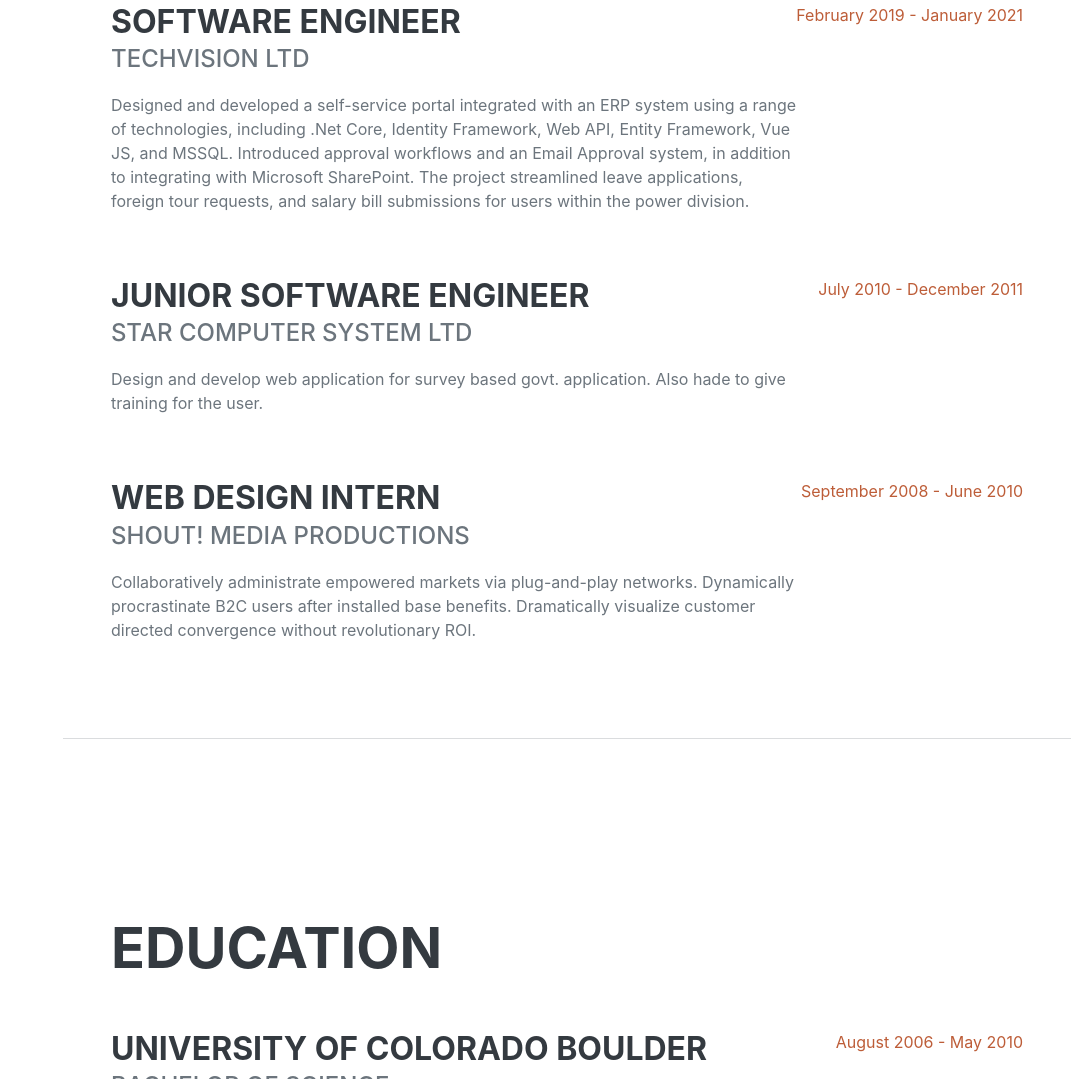
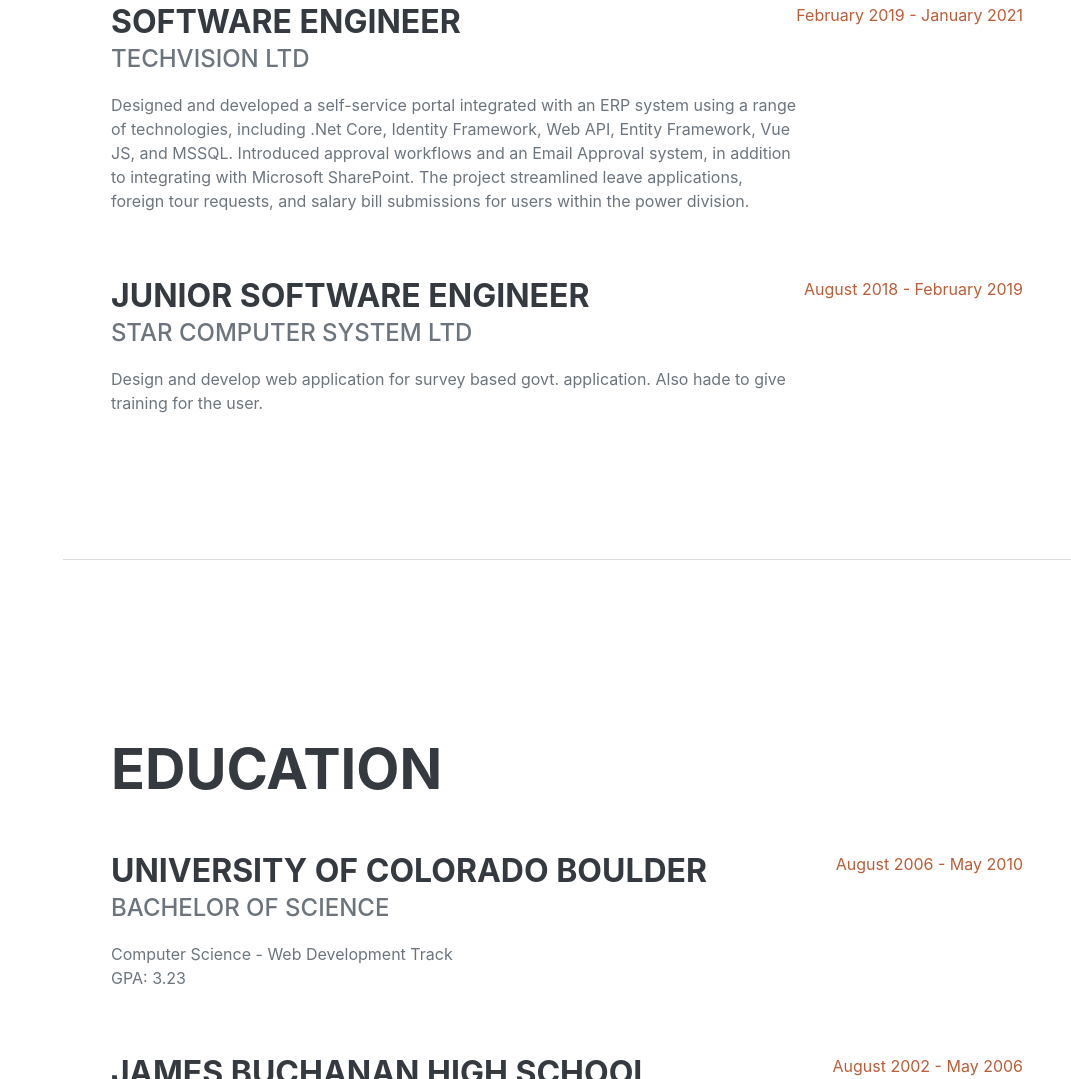
Before and after one commit to alamin4265/-alamin4265.github.io, a plain HTML site: page index.html in a window 1280 px wide. Shown: the part 1268-2347 px from the top of the page, without its empty margins (209-1280 px from the left). Drawn offline with nearby package versions, Linux system fonts and the light colour scheme; a web font is replaced by a local one.

```diff
--- a/index.html
+++ b/index.html
@@ -85,15 +85,7 @@
                             <div class="subheading mb-3">Star Computer System Ltd</div>
                             <p>Design and develop web application for survey based govt. application. Also hade to give training for the user.</p>
                         </div>
-                        <div class="flex-shrink-0"><span class="text-primary">July 2010 - December 2011</span></div>
-                    </div>
-                    <div class="d-flex flex-column flex-md-row justify-content-between">
-                        <div class="flex-grow-1">
-                            <h3 class="mb-0">Web Design Intern</h3>
-                            <div class="subheading mb-3">Shout! Media Productions</div>
-                            <p>Collaboratively administrate empowered markets via plug-and-play networks. Dynamically procrastinate B2C users after installed base benefits. Dramatically visualize customer directed convergence without revolutionary ROI.</p>
-                        </div>
-                        <div class="flex-shrink-0"><span class="text-primary">September 2008 - June 2010</span></div>
+                        <div class="flex-shrink-0"><span class="text-primary">August 2018 - February 2019</span></div>
                     </div>
                 </div>
             </section>
```
